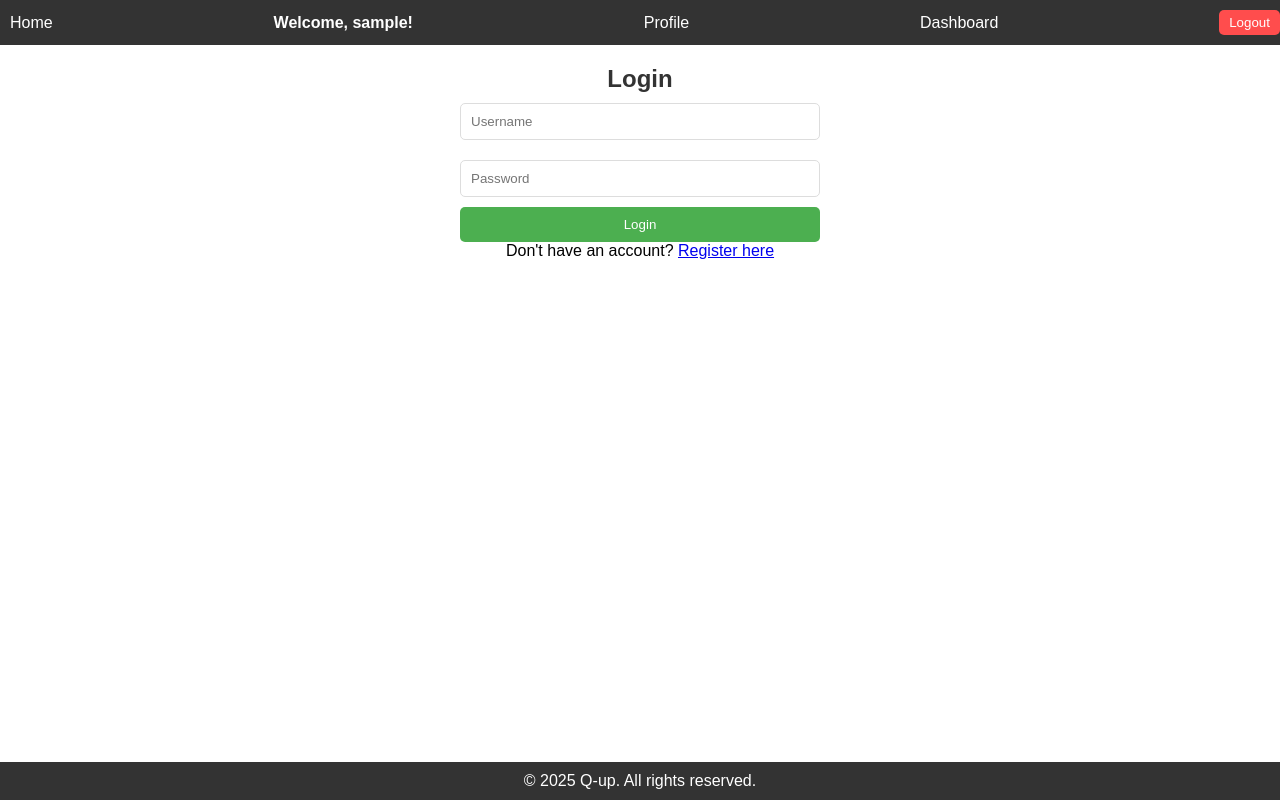
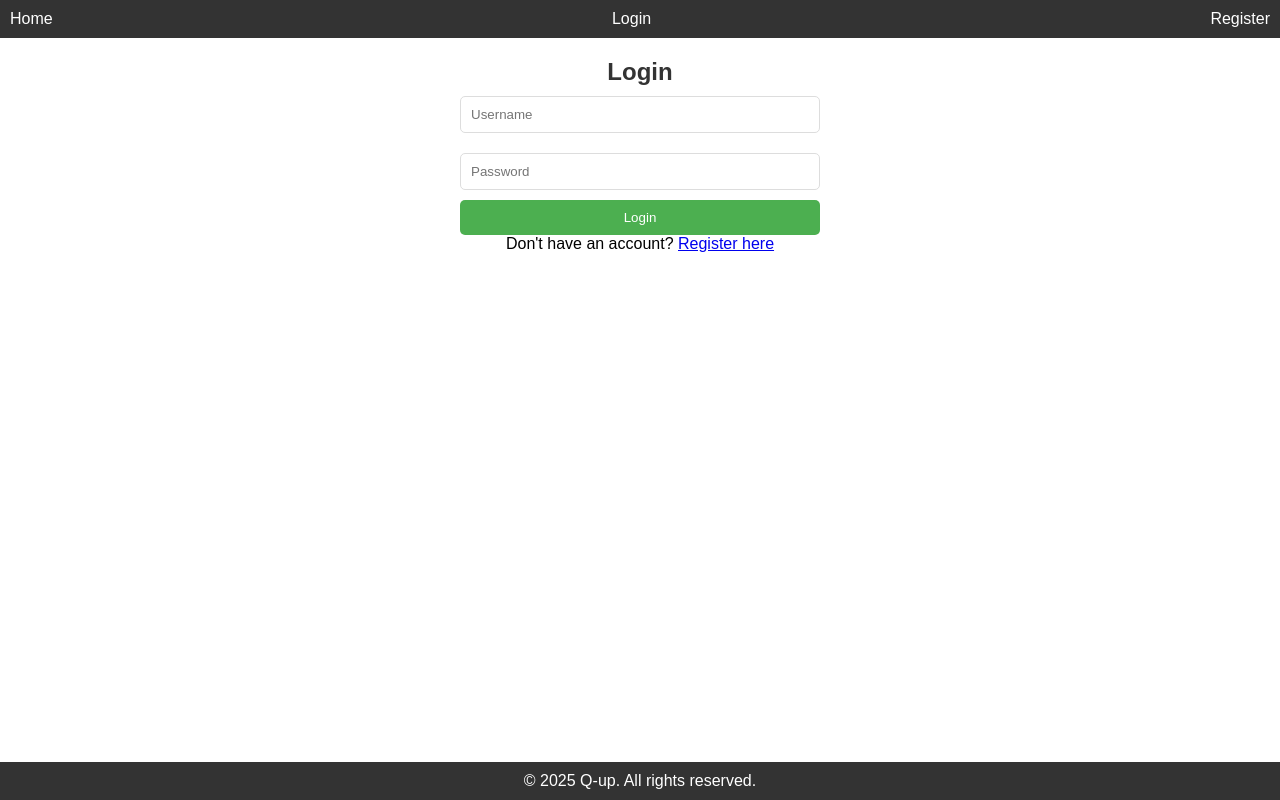
Before and after one commit to chipppo/Q-up, a React (Vite) app in the folder frontend/: page /login in a window 1280 px wide. Built offline with nearby package versions, Linux system fonts and the light colour scheme; sample sign-in values are in the browser's storage.

Commit message:
dynamic navbar fixes, Auth Context added, ProtectedRoute fixed

```diff
--- a/frontend/src/App.jsx
+++ b/frontend/src/App.jsx
@@ -1,10 +1,11 @@
 // src/App.jsx
 import { BrowserRouter as Router, Routes, Route } from "react-router-dom";
+import { AuthProvider } from "./context/AuthContext.jsx";
 import Home from "./pages/Home";
 import Login from "./pages/Login";
 import Register from "./pages/Register";
 import Dashboard from "./pages/Dashboard";
-import Profile from "./pages/Profile"; // Import the Profile component
+import Profile from "./pages/Profile";
 import ProtectedRoute from "./components/ProtectedRoute";
 import Header from "./components/Header";
 import Footer from "./components/Footer";
@@ -12,6 +13,7 @@ import "./App.css";
 
 function App() {
   return (
+    <AuthProvider>
       <Router>
         <Header />
         <Routes>
@@ -26,18 +28,11 @@ function App() {
               </ProtectedRoute>
             }
           />
-        <Route
-          path="/profile/:username" // Add the username parameter
-          element={
-            <ProtectedRoute>
-              <Profile />
-            </ProtectedRoute>
-          }
-        />
-        {/* Add more protected routes here */}
+          <Route path="/profile/:username" element={<Profile />} /> {/* Public route */}
         </Routes>
         <Footer />
       </Router>
+    </AuthProvider>
   );
 }
 
--- a/frontend/src/components/Header.jsx
+++ b/frontend/src/components/Header.jsx
@@ -1,30 +1,22 @@
 // src/components/Header.jsx
-import React from "react";
+import React, { useContext } from "react";
 import { Link } from "react-router-dom";
+import { AuthContext } from "../context/AuthContext.jsx"; // Correct import
 import "./Header.css";
 
 const Header = () => {
-  const username = localStorage.getItem("username");
+  const { isLoggedIn, username, logout } = useContext(AuthContext);
 
   return (
     <header>
       <nav>
         <Link to="/">Home</Link>
-        {username ? (
+        {isLoggedIn ? (
           <>
             <span>Welcome, {username}!</span>
             <Link to={`/profile/${username}`}>Profile</Link>
             <Link to="/dashboard">Dashboard</Link>
-            <button
-              onClick={() => {
-                localStorage.removeItem("access");
-                localStorage.removeItem("refresh");
-                localStorage.removeItem("username");
-                window.location.href = "/";
-              }}
-            >
-              Logout
-            </button>
+            <button onClick={logout}>Logout</button>
           </>
         ) : (
           <>
--- a/frontend/src/components/ProtectedRoute.jsx
+++ b/frontend/src/components/ProtectedRoute.jsx
@@ -1,11 +1,16 @@
-import { Navigate } from "react-router-dom"
+// src/components/ProtectedRoute.jsx
+import { useContext } from "react";
+import { Navigate } from "react-router-dom";
+import { AuthContext } from "../context/AuthContext.jsx"; // Correct import
 
 const ProtectedRoute = ({ children }) => {
-    const token = localStorage.getItem("access");
-    if (!token) {
-      return <Navigate to="/login" replace />;
-    }
-    return children;
-  };
+  const { isLoggedIn } = useContext(AuthContext);
+
+  if (!isLoggedIn) {
+    return <Navigate to="/login" replace />;
+  }
+
+  return children;
+};
 
 export default ProtectedRoute;
--- /dev/null
+++ b/frontend/src/context/AuthContext.jsx
@@ -0,0 +1,45 @@
+// src/context/AuthContext.jsx
+import React, { createContext, useState, useEffect } from "react";
+
+const AuthContext = createContext();
+
+const AuthProvider = ({ children }) => {
+  const [isLoggedIn, setIsLoggedIn] = useState(false);
+  const [username, setUsername] = useState("");
+
+  // Check localStorage on initial load
+  useEffect(() => {
+    const accessToken = localStorage.getItem("access");
+    const storedUsername = localStorage.getItem("username");
+    if (accessToken && storedUsername) {
+      setIsLoggedIn(true);
+      setUsername(storedUsername);
+    }
+  }, []);
+
+  // Login function
+  const login = (accessToken, refreshToken, username) => {
+    localStorage.setItem("access", accessToken);
+    localStorage.setItem("refresh", refreshToken);
+    localStorage.setItem("username", username);
+    setIsLoggedIn(true);
+    setUsername(username);
+  };
+
+  // Logout function
+  const logout = () => {
+    localStorage.removeItem("access");
+    localStorage.removeItem("refresh");
+    localStorage.removeItem("username");
+    setIsLoggedIn(false);
+    setUsername("");
+  };
+
+  return (
+    <AuthContext.Provider value={{ isLoggedIn, username, login, logout }}>
+      {children}
+    </AuthContext.Provider>
+  );
+};
+
+export { AuthContext, AuthProvider }; // Export both AuthContext and AuthProvider
--- a/frontend/src/pages/Login.jsx
+++ b/frontend/src/pages/Login.jsx
@@ -1,6 +1,8 @@
-import { useState } from "react";
+// src/pages/Login.jsx
+import { useState, useContext } from "react";
 import { useNavigate, Link } from "react-router-dom";
 import API from "../api/axios";
+import { AuthContext } from "../context/AuthContext.jsx"; // Correct import
 import "./Login.css";
 
 function Login() {
@@ -8,6 +10,7 @@ function Login() {
   const [password, setPassword] = useState("");
   const [error, setError] = useState("");
   const navigate = useNavigate();
+  const { login } = useContext(AuthContext);
 
   const handleSubmit = async (e) => {
     e.preventDefault();
@@ -15,14 +18,10 @@ function Login() {
 
     try {
       const response = await API.post("/login/", { username, password });
-      console.log("Login Response:", response.data);  // Debugging
-      localStorage.setItem("access", response.data.access);  // Store access token
-      localStorage.setItem("refresh", response.data.refresh);  // Store refresh token
-      localStorage.setItem("username", username);  // Store username
+      login(response.data.access, response.data.refresh, username);
       alert("Login Successful!");
       navigate("/dashboard");
     } catch (err) {
-      console.error("Login Error:", err.response?.data || err.message);  // Debugging
       setError("Invalid credentials! Please try again.");
     }
   };
--- a/frontend/src/pages/Profile.css
+++ b/frontend/src/pages/Profile.css
@@ -14,7 +14,7 @@
 }
 
 .profile-container button {
-    margin: 10px 0;
+  margin: 10px;
   padding: 10px 20px;
   background-color: #007bff;
   color: white;
--- a/frontend/src/pages/Profile.jsx
+++ b/frontend/src/pages/Profile.jsx
@@ -1,7 +1,8 @@
 // src/pages/Profile.jsx
-import { useState, useEffect } from "react";
+import { useState, useEffect, useContext } from "react";
 import { useParams } from "react-router-dom";
 import API from "../api/axios";
+import { AuthContext } from "../context/AuthContext.jsx"; // Import AuthContext
 import "./Profile.css";
 
 function Profile() {
@@ -10,7 +11,7 @@ function Profile() {
   const [gameStats, setGameStats] = useState([]);
   const [isEditing, setIsEditing] = useState(false);
   const [error, setError] = useState("");
-  const loggedInUsername = localStorage.getItem("username"); // Get the logged-in user's username
+  const { isLoggedIn, username: loggedInUsername } = useContext(AuthContext); // Get logged-in user info
 
   // Fetch user data
   useEffect(() => {
@@ -49,10 +50,16 @@ function Profile() {
       <img src={user.avatar_url || "https://via.placeholder.com/150"} alt="Profile" />
       <p>Followers: {user.followers_count}</p>
       <p>Following: {user.following_count}</p>
-      {isCurrentUser && ( // Only show the Edit Profile button for the logged-in user
+
+      {isCurrentUser ? ( // Show Edit Profile button for the logged-in user
         <button onClick={() => setIsEditing(!isEditing)}>
           {isEditing ? "Cancel" : "Edit Profile"}
         </button>
+      ) : ( // Show Add Friend and Message buttons for other profiles
+        <div>
+          <button>Add Friend</button>
+          <button>Message</button>
+        </div>
       )}
 
       {isEditing ? (
```
Also changed, not shown: 1 other file (tests, documents, lock files or other folders). Lines whose indentation alone changed are shown as unchanged.
